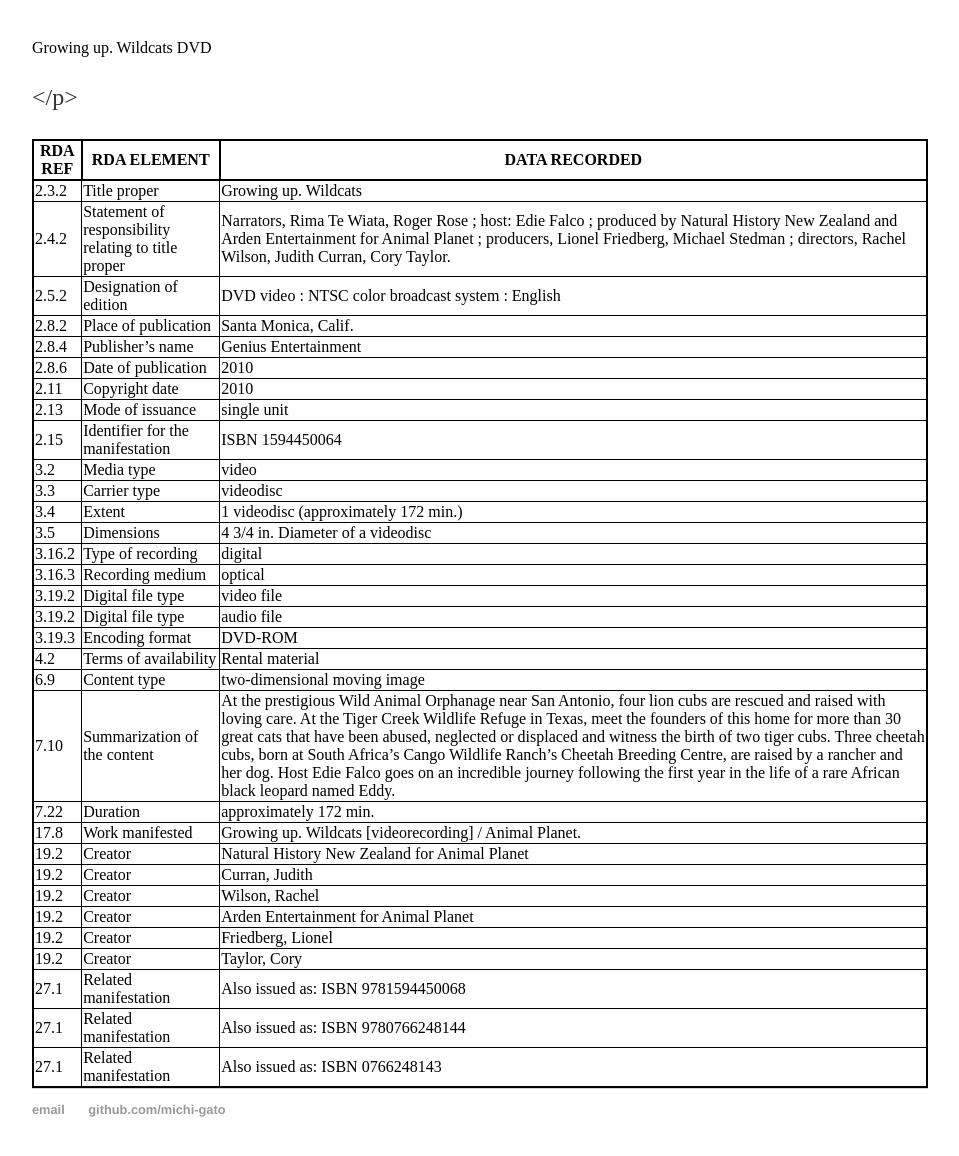
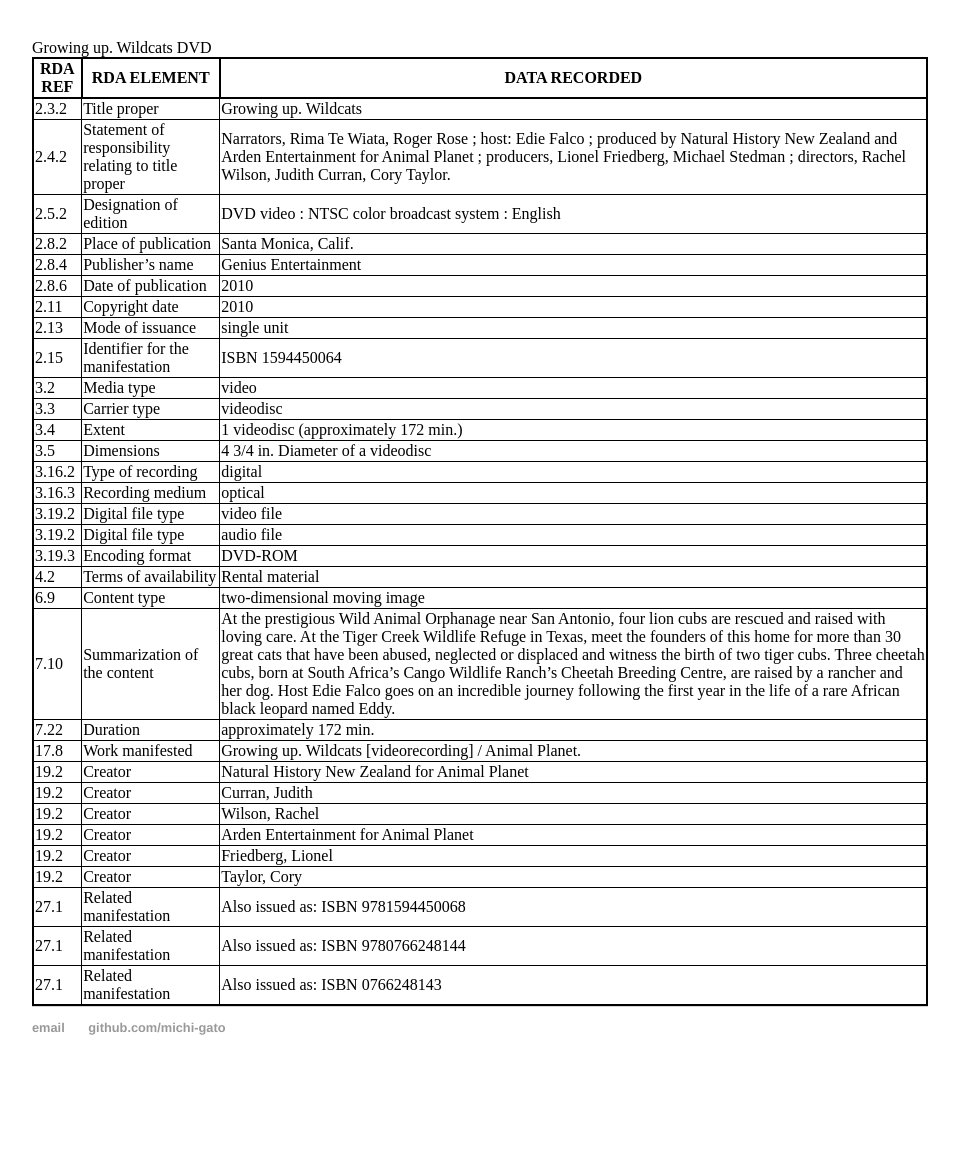
Before and after one commit to cat-alog/cat-alog.github.io, a Jekyll site: the page built from _posts/2018-03-18-dvd-RDA.md, in a window 1280 px wide, cut to the strip 544-1721 px from the top of the page. Shown: the top 1156 px of the strip, without its empty margins (160-1119 px from the left). Built offline with Jekyll 4.4.1, drawn with Linux system fonts in a browser that asks for light colours; after the commit the page ends 1639 px from its top, so only the background shows below that.

Commit message:
Update 2018-03-18-dvd-RDA.md

```diff
--- a/_posts/2018-03-18-dvd-RDA.md
+++ b/_posts/2018-03-18-dvd-RDA.md
@@ -4,7 +4,7 @@
 date: 2018-03-18
 ---
 
-<div class="show"> Growing up. Wildcats DVD </div> </p>
+<div class="show"> Growing up. Wildcats DVD </div>
 
 
 | RDA REF | RDA ELEMENT | DATA RECORDED |
```
